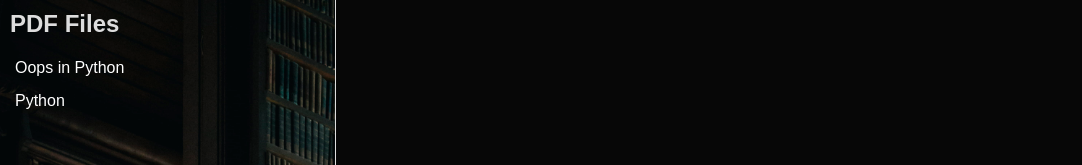
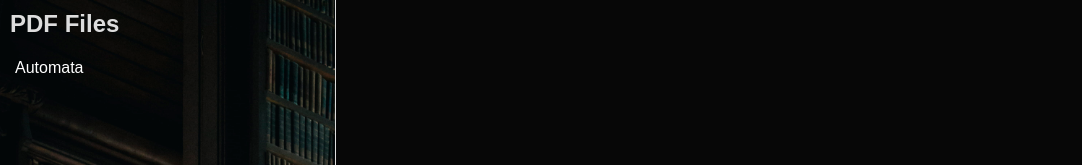
Before and after one commit to Homelander-007/Notes-PDF-Automata, a plain HTML site: page index.html in a window 1280 px wide. Shown: the top 165 px of the page, without its empty margins (0-1082 px from the left). Drawn offline with Linux system fonts and the light colour scheme.

Commit message:
Update index.html

```diff
--- a/index.html
+++ b/index.html
@@ -12,8 +12,7 @@
         <h2>PDF Files</h2>
         <ul>
             <!-- Replace these with your actual file names -->
-            <li><a data-file="files/oops in Python.pdf">Oops in Python</a></li>
-            <li><a data-file="files/python full.pdf">Python</a></li>
+            <li><a <embed data-file="automata book.pdf">Automata</a></li>
         </ul>
     </div>
     <div class="preview">
```
